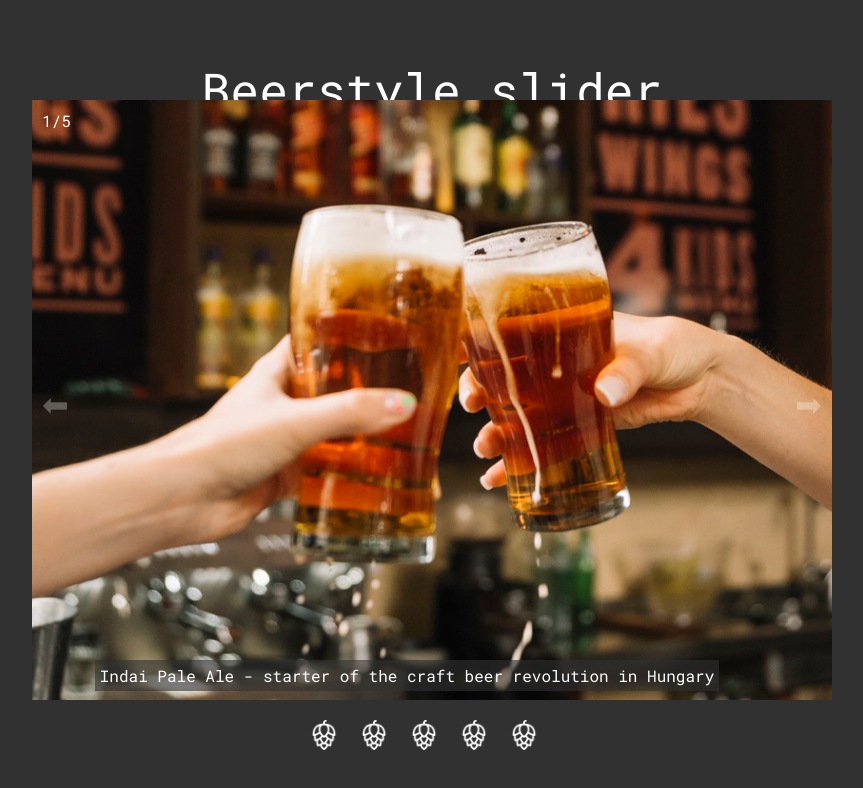
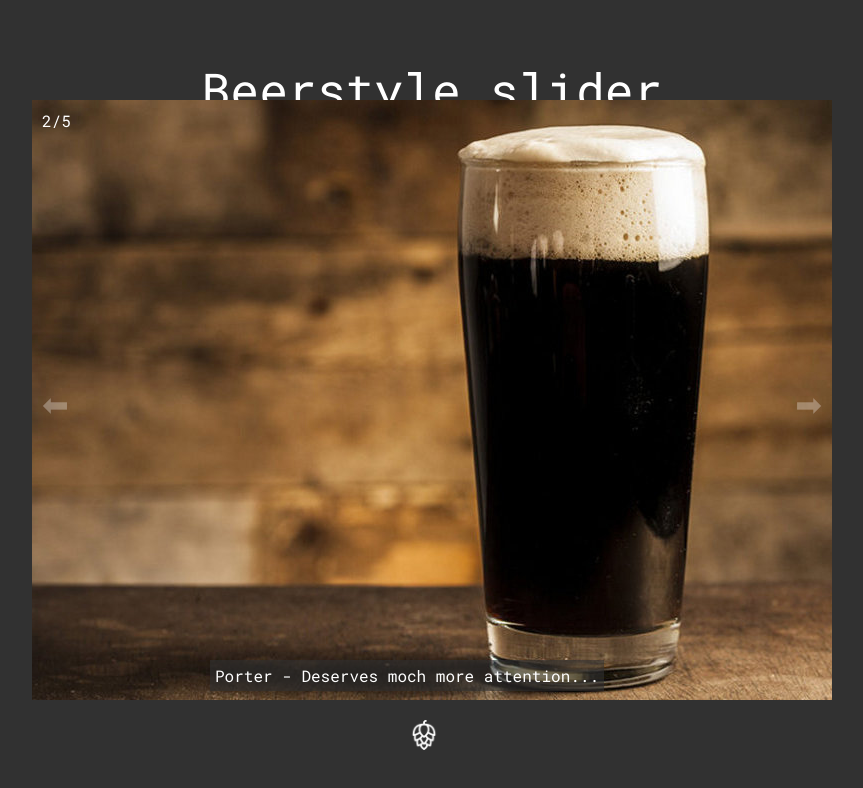
Before and after one commit to utnesz/js3-projekt-slider-utnesz, a plain HTML site: page index.html in a window 1280 px wide. Shown: the whole page, without its empty margins (208-1071 px from the left). Drawn offline with Linux system fonts and the light colour scheme.

Commit message:
nyűglődés

```diff
--- a/index.html
+++ b/index.html
@@ -19,11 +19,7 @@
         <div class="arrow_right">&#10145;</div>
         <div class="tag">Indai Pale Ale - starter of the craft beer revolution in Hungary</div>
         <div class="dots">
-            <img class="hop" src="./pictures/hop.png" alt=""></img>
-            <img class="hop" src="./pictures/hop.png" alt=""></img>
-            <img class="hop" src="./pictures/hop.png" alt=""></img>
-            <img class="hop" src="./pictures/hop.png" alt=""></img>
-            <img class="hop" src="./pictures/hop.png" alt=""></img>
+
         </div>
     </div>
 
--- a/main.js
+++ b/main.js
@@ -17,15 +17,19 @@ img_main = document.querySelector(".inner_image");
 
 img_main.setAttribute("src", pictures[0].src);
 
-/*const dotsTemplate = `<img class="hop" src="./pictures/hop.png" alt=""></img>`;
-dots.innerHTML += (dotsTemplate);
-dotsTemplate.forEach((pictures, ) => {
 
-});*/
+
+const dotsTemplate = `<img class="hop" src="./pictures/hop.png" alt=""></img>`;
+
+pictures.forEach(() => dots.innerHTML = (dotsTemplate));
+
+
+
 
 arrow_right.addEventListener("click", () => {
     picId === pictures.length-1 ? picId = 0 : picId++;
     steps(picId);
+
 });
 
 arrow_left.addEventListener("click", () => {
@@ -37,4 +41,10 @@ const steps = (picId) => {
     img_main.setAttribute("src", pictures[picId].src);
     counter.innerHTML = `${picId + 1}/${pictures.length}`;
     tag.innerHTML = (pictures[picId].tag);
+
 }
+
+setInterval(() => {
+    picId === pictures.length - 1 ? picId = 0 : picId++;
+    steps(picId);
+}, 3500);
```
